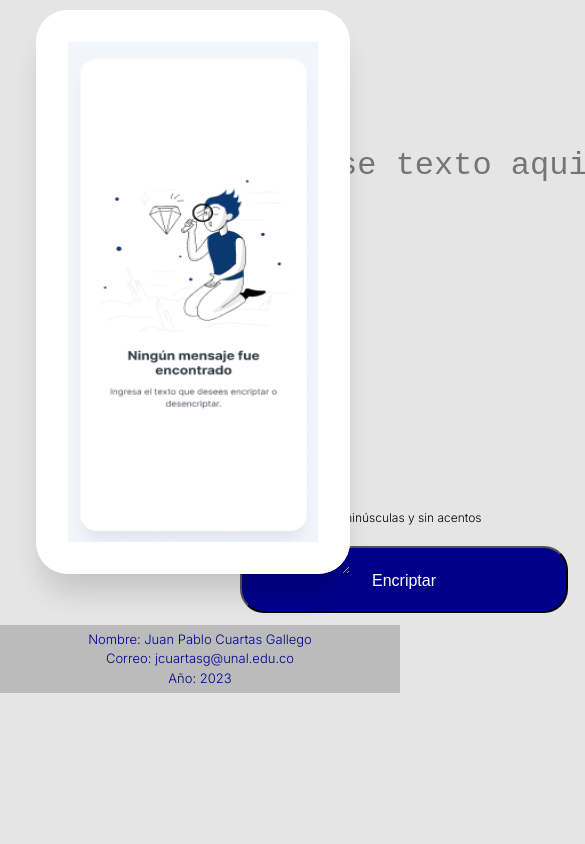
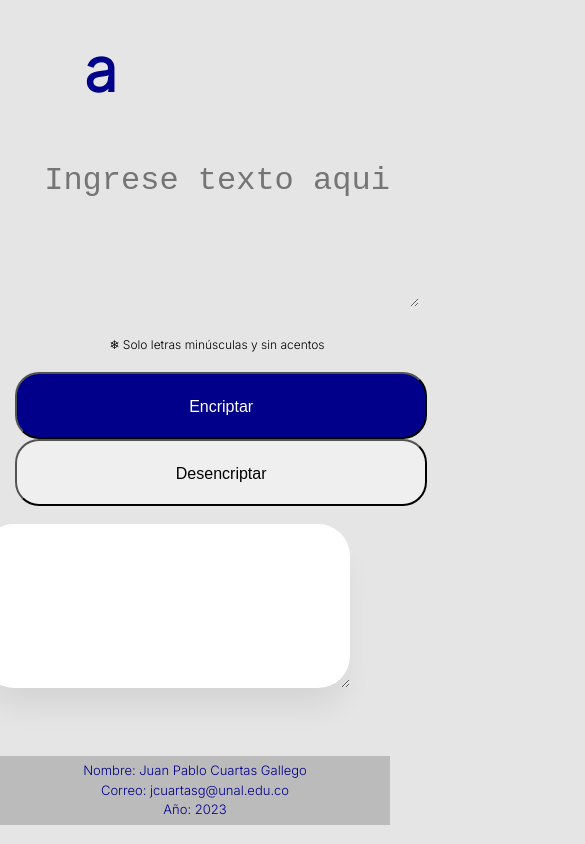
Before and after one commit to JUANPA88842/Encriptador-Oracle-One, a plain HTML site: page index.html in a window 390 px wide. Shown: the top 844 px of the page, 585 px wide, since content can reach past the window. Drawn offline with Linux system fonts and the light colour scheme.

Commit message:
Diseño responsive para iphone XR

```diff
--- a/index.html
+++ b/index.html
@@ -3,6 +3,7 @@
 <html lang="es">
     <head> <!--Etiqueta informativa -->
         <meta charset="UTF-8">
+        <meta name="viewport" content="width=device-width">
         <title>Encriptador</title>
         <link rel="stylesheet" href="reset.css">
         <link rel="stylesheet" href="style.css">
--- a/style.css
+++ b/style.css
@@ -120,5 +120,53 @@ main{
     position: absolute;
     top: 500px;
     right: 50px;
+}
+
+@media screen and (max-width:480px){
+    header, .introducir-texto, .introduce-texto, .aviso,  .datos-autor, .texto-encriptado, .imagen-desencriptar, .boton-copiar{
+        width: auto;
+    }
+
+    .introduce-texto{
+        text-align:center;
+    }
+
+    .introduce-texto, .aviso{
+        margin: 15px;
+    }
+
+    .botones li{
+        display: block
+    }
+
+    .boton-encriptar, .boton-desencriptar{
+        width: 95%;
+        margin: 0 5px 0 15px;
+    }
+
+    .imagen-desencriptar{
+        height:100px;
+        top:900px;
+    }
+
+    .texto-encriptado{
+        height:100px;
+        top:524px;
+        margin: 0 auto;
+    }
+
+    .boton-copiar{
+        top:700px;
+        width:100%;
+        left:5px
+    }
+
+
+
+
+
+    .datos-autor{
+        margin: 250px 0 0 0;
+    }
 
 }
```
